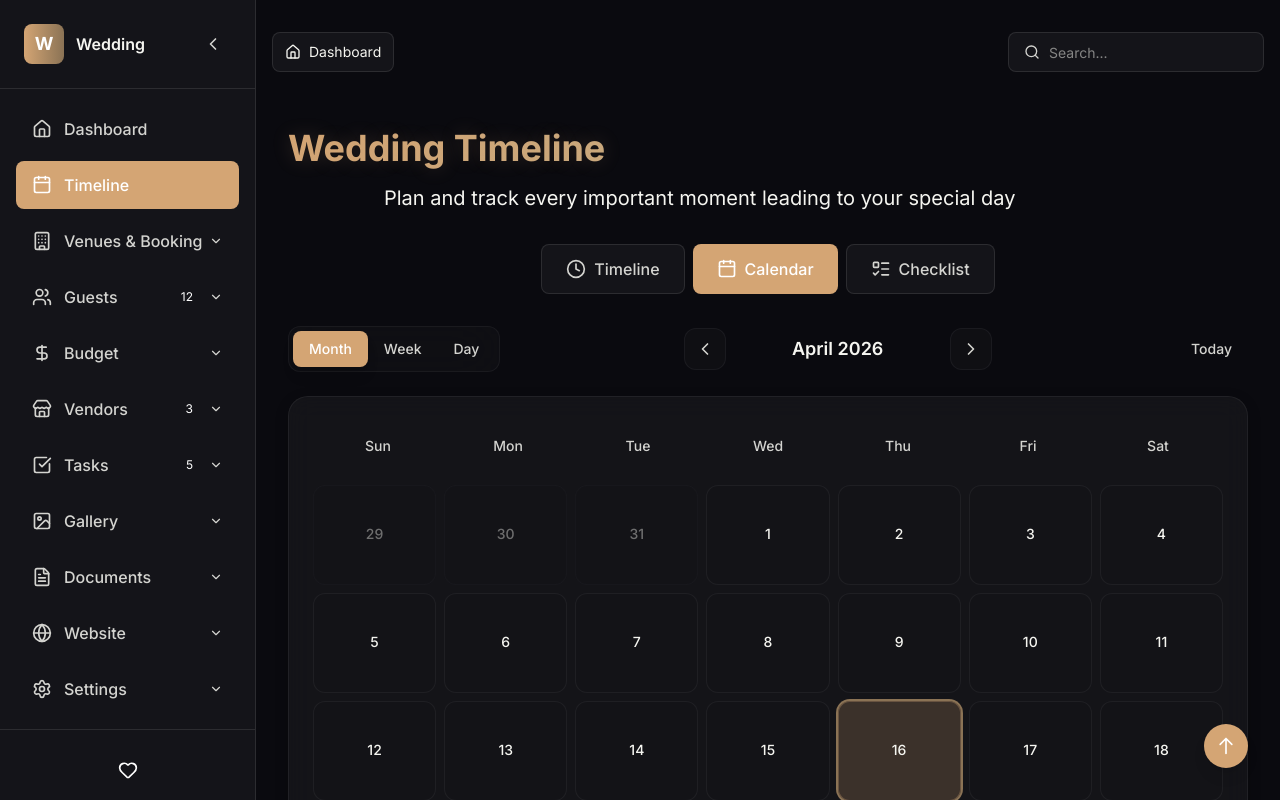
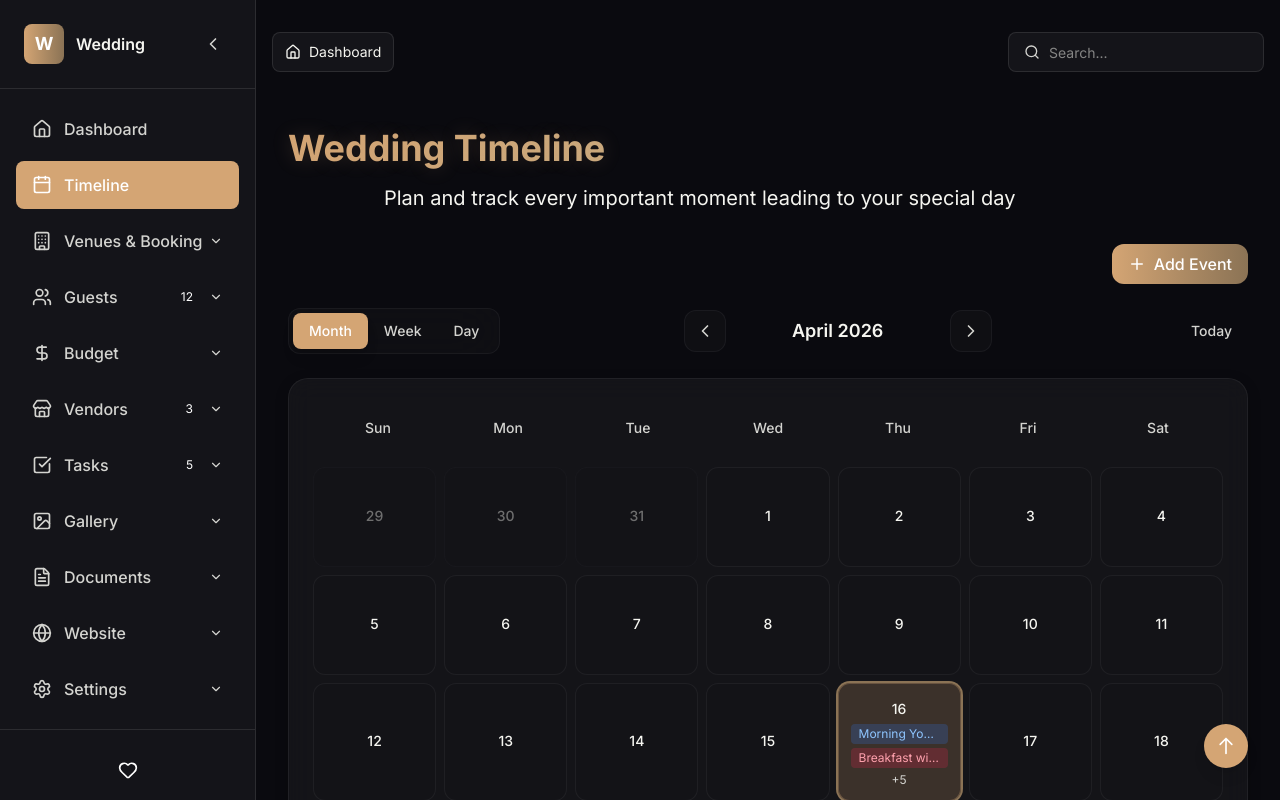
Before and after one commit to Harman8815/Saanjh, a Next.js app in the folder frontend/: page /dashboard/timeline in a window 1280 px wide. Shown: the top 800 px of the page. Built offline with nearby package versions, Linux system fonts and the light colour scheme; a web font is replaced by a local one.

Commit message:
Fix missing closing parenthesis in useState call on timeline page

```diff
--- a/frontend/app/dashboard/timeline/page.tsx
+++ b/frontend/app/dashboard/timeline/page.tsx
@@ -2,21 +2,14 @@
 
 import { useState } from 'react';
 import { motion, AnimatePresence } from 'framer-motion';
-import { Clock, Calendar as CalendarIcon, ListTodo } from 'lucide-react';
+import { Clock, Calendar as CalendarIcon, ListTodo, Plus } from 'lucide-react';
 import TimelineView from '../../../components/dashboard/timeline/TimelineView';
 import CalendarView from '../../../components/dashboard/timeline/CalendarView';
 import ChecklistView from '../../../components/dashboard/timeline/ChecklistView';
-
-interface Event {
-  id: number;
-  title: string;
-  date: string;
-  time: string;
-  location: string;
-  description: string;
-  status: 'completed' | 'in-progress' | 'upcoming';
-  category: 'milestone' | 'planning';
-}
+import EventFormModal from '../../../components/dashboard/timeline/EventFormModal';
+import ViewEventModal from '../../../components/dashboard/timeline/ViewEventModal';
+import DeleteConfirmModal from '../../../components/dashboard/timeline/DeleteConfirmModal';
+import { Event } from '../../../types/event';
 
 export default function TimelinePage() {
   const [activeTab, setActiveTab] = useState<'timeline' | 'calendar' | 'checklist'>('calendar');
@@ -25,78 +18,144 @@ export default function TimelinePage() {
   const [currentDate, setCurrentDate] = useState(new Date());
   const [selectedDate, setSelectedDate] = useState(new Date());
 
-  const timelineEvents: Event[] = [
+  // Modal States
+  const [isCreateModalOpen, setIsCreateModalOpen] = useState(false);
+  const [isViewModalOpen, setIsViewModalOpen] = useState(false);
+  const [isEditModalOpen, setIsEditModalOpen] = useState(false);
+  const [isDeleteModalOpen, setIsDeleteModalOpen] = useState(false);
+  const [selectedEventData, setSelectedEventData] = useState<Event | null>(null);
+
+  // Get today's date string for demo
+  const today = new Date().toLocaleDateString('en-US', { month: 'long', day: 'numeric', year: 'numeric' });
+
+  const [events, setEvents] = useState<Event[]>([
     {
       id: 1,
-      title: 'Engagement Party',
-      date: 'March 15, 2024',
-      time: '6:00 PM',
-      location: 'Rose Garden Restaurant',
-      description: 'Celebrate our engagement with close friends and family',
+      title: 'Morning Yoga & Meditation',
+      date: today,
+      time: '7:00 AM',
+      duration: 60,
+      location: 'Garden Terrace',
+      description: 'Start the day with peaceful yoga session',
+      status: 'completed',
+      category: 'planning'
+    },
+    {
+      id: 2,
+      title: 'Breakfast with Family',
+      date: today,
+      time: '8:30 AM',
+      duration: 90,
+      location: 'Main Dining Hall',
+      description: 'Intimate breakfast with close family members',
       status: 'completed',
       category: 'milestone'
     },
     {
-      id: 2,
-      title: 'Venue Booking',
-      date: 'April 10, 2024',
-      time: '2:00 PM',
-      location: 'Grand Ballroom',
-      description: 'Book the perfect venue for our wedding ceremony',
+      id: 3,
+      title: 'Hair & Makeup Session',
+      date: today,
+      time: '10:00 AM',
+      duration: 180,
+      location: 'Bridal Suite',
+      description: 'Professional styling for the bride and bridesmaids',
       status: 'in-progress',
       category: 'planning'
     },
     {
-      id: 3,
-      title: 'Dress Fittings',
-      date: 'May 20, 2024',
-      time: '3:00 PM',
-      location: 'Bridal Boutique',
-      description: 'Final dress alterations and fittings',
+      id: 4,
+      title: 'Photography Session',
+      date: today,
+      time: '1:00 PM',
+      duration: 120,
+      location: 'Rose Garden',
+      description: 'Pre-ceremony photos with wedding party',
       status: 'upcoming',
       category: 'planning'
     },
     {
-      id: 4,
-      title: 'Rehearsal Dinner',
-      date: 'June 10, 2024',
-      time: '7:00 PM',
+      id: 5,
+      title: 'Wedding Ceremony',
+      date: today,
+      time: '4:00 PM',
+      duration: 60,
       location: 'Grand Ballroom',
-      description: 'Wedding rehearsal with wedding party',
+      description: 'The main ceremony - exchanging vows',
       status: 'upcoming',
-      category: 'milestone'
+      category: 'ceremony'
     },
     {
-      id: 5,
-      title: 'Wedding Day!',
-      date: 'June 15, 2024',
-      time: '4:00 PM',
+      id: 6,
+      title: 'Cocktail Hour',
+      date: today,
+      time: '5:30 PM',
+      duration: 90,
+      location: 'Sunset Terrace',
+      description: 'Drinks and appetizers while couple takes photos',
+      status: 'upcoming',
+      category: 'reception'
+    },
+    {
+      id: 7,
+      title: 'Reception & Dinner',
+      date: today,
+      time: '7:00 PM',
+      duration: 240,
       location: 'Grand Ballroom',
-      description: 'The big day - our wedding ceremony and reception',
+      description: 'Dinner, speeches, dancing, and celebration',
       status: 'upcoming',
-      category: 'milestone'
+      category: 'reception'
     }
-  ];
+  ]);
+
+  // CRUD Functions
+  const handleCreateEvent = (newEvent: Omit<Event, 'id'>) => {
+    const eventWithId = { ...newEvent, id: Date.now() };
+    setEvents(prev => [...prev, eventWithId as Event]);
+    setIsCreateModalOpen(false);
+  };
+
+  const handleEditEvent = (updatedEvent: Omit<Event, 'id'> & { id?: number }) => {
+    if (!updatedEvent.id) return;
+    setEvents(prev => prev.map(e => e.id === updatedEvent.id ? updatedEvent as Event : e));
+    setIsEditModalOpen(false);
+    setSelectedEventData(null);
+  };
+
+  const handleDeleteEvent = () => {
+    if (selectedEventData) {
+      setEvents(prev => prev.filter(e => e.id !== selectedEventData.id));
+      setIsDeleteModalOpen(false);
+      setSelectedEventData(null);
+    }
+  };
+
+  const openViewModal = (event: Event) => {
+    setSelectedEventData(event);
+    setIsViewModalOpen(true);
+  };
+
+  const openEditModal = () => {
+    setIsViewModalOpen(false);
+    setIsEditModalOpen(true);
+  };
+
+  const openDeleteModal = () => {
+    setIsViewModalOpen(false);
+    setIsDeleteModalOpen(true);
+  };
 
   const getStatusColor = (status: string) => {
     switch (status) {
-      case 'completed': return 'text-green-400';
-      case 'in-progress': return 'text-yellow-400';
-      case 'upcoming': return 'text-blue-400';
-      default: return 'text-muted';
-    }
-  };
-
-  const getCategoryIcon = (category: string) => {
-    switch (category) {
-      case 'milestone': return 'milestone';
-      case 'planning': return 'planning';
-      default: return 'default';
+      case 'completed': return 'bg-green-500/20 text-green-400';
+      case 'in-progress': return 'bg-yellow-500/20 text-yellow-400';
+      case 'upcoming': return 'bg-blue-500/20 text-blue-400';
+      default: return 'bg-slate-500/20 text-slate-400';
     }
   };
 
   const getEventsForDate = (date: Date) => {
-    return timelineEvents.filter(event => {
+    return events.filter(event => {
       const eventDate = new Date(event.date);
       return eventDate.toDateString() === date.toDateString();
     });
@@ -124,48 +183,22 @@ export default function TimelinePage() {
         <motion.div
           initial={{ opacity: 0, y: 20 }}
           animate={{ opacity: 1, y: 0 }}
-          transition={{ duration: 0.5, delay: 0.2 }}
-          className="flex justify-center gap-2 mb-8"
+          transition={{ duration: 0.8, delay: 0.2 }}
+          className="flex justify-end mb-6"
         >
           <button
-            onClick={() => setActiveTab('timeline')}
-            className={`flex items-center gap-2 px-6 py-3 rounded-lg font-medium transition-all ${
-              activeTab === 'timeline'
-                ? 'bg-primary text-white'
-                : 'bg-surface border border-white/10 text-text-secondary hover:text-text-primary hover:bg-white/5'
-            }`}
+            onClick={() => setIsCreateModalOpen(true)}
+            className="flex items-center gap-2 px-4 py-2 rounded-xl bg-gradient-to-r from-primary to-secondary text-white font-medium hover:shadow-lg hover:shadow-primary/25 transition-all"
           >
-            <Clock size={20} />
-            <span>Timeline</span>
-          </button>
-          <button
-            onClick={() => setActiveTab('calendar')}
-            className={`flex items-center gap-2 px-6 py-3 rounded-lg font-medium transition-all ${
-              activeTab === 'calendar'
-                ? 'bg-primary text-white'
-                : 'bg-surface border border-white/10 text-text-secondary hover:text-text-primary hover:bg-white/5'
-            }`}
-          >
-            <CalendarIcon size={20} />
-            <span>Calendar</span>
-          </button>
-          <button
-            onClick={() => setActiveTab('checklist')}
-            className={`flex items-center gap-2 px-6 py-3 rounded-lg font-medium transition-all ${
-              activeTab === 'checklist'
-                ? 'bg-primary text-white'
-                : 'bg-surface border border-white/10 text-text-secondary hover:text-text-primary hover:bg-white/5'
-            }`}
-          >
-            <ListTodo size={20} />
-            <span>Checklist</span>
+            <Plus size={18} />
+            Add Event
           </button>
         </motion.div>
 
         <AnimatePresence mode="wait">
           {activeTab === 'timeline' && (
             <TimelineView
-              events={timelineEvents}
+              events={events}
               selectedEvent={selectedEvent}
               onSelectEvent={setSelectedEvent}
               getStatusColor={getStatusColor}
@@ -174,7 +207,7 @@ export default function TimelinePage() {
 
           {activeTab === 'calendar' && (
             <CalendarView
-              events={timelineEvents}
+              events={events}
               calendarView={calendarView}
               setCalendarView={setCalendarView}
               currentDate={currentDate}
@@ -188,12 +221,43 @@ export default function TimelinePage() {
 
           {activeTab === 'checklist' && (
             <ChecklistView
-              events={timelineEvents}
+              events={events}
               getStatusColor={getStatusColor}
             />
           )}
         </AnimatePresence>
       </div>
+
+      {/* CRUD Modals */}
+      <EventFormModal
+        isOpen={isCreateModalOpen}
+        onClose={() => setIsCreateModalOpen(false)}
+        onSubmit={handleCreateEvent}
+        mode="create"
+      />
+
+      <EventFormModal
+        isOpen={isEditModalOpen}
+        onClose={() => setIsEditModalOpen(false)}
+        onSubmit={handleEditEvent}
+        event={selectedEventData}
+        mode="edit"
+      />
+
+      <ViewEventModal
+        isOpen={isViewModalOpen}
+        onClose={() => setIsViewModalOpen(false)}
+        event={selectedEventData}
+        onEdit={openEditModal}
+        onDelete={openDeleteModal}
+      />
+
+      <DeleteConfirmModal
+        isOpen={isDeleteModalOpen}
+        onClose={() => setIsDeleteModalOpen(false)}
+        onConfirm={handleDeleteEvent}
+        eventTitle={selectedEventData?.title || ''}
+      />
     </div>
   );
 }
```
